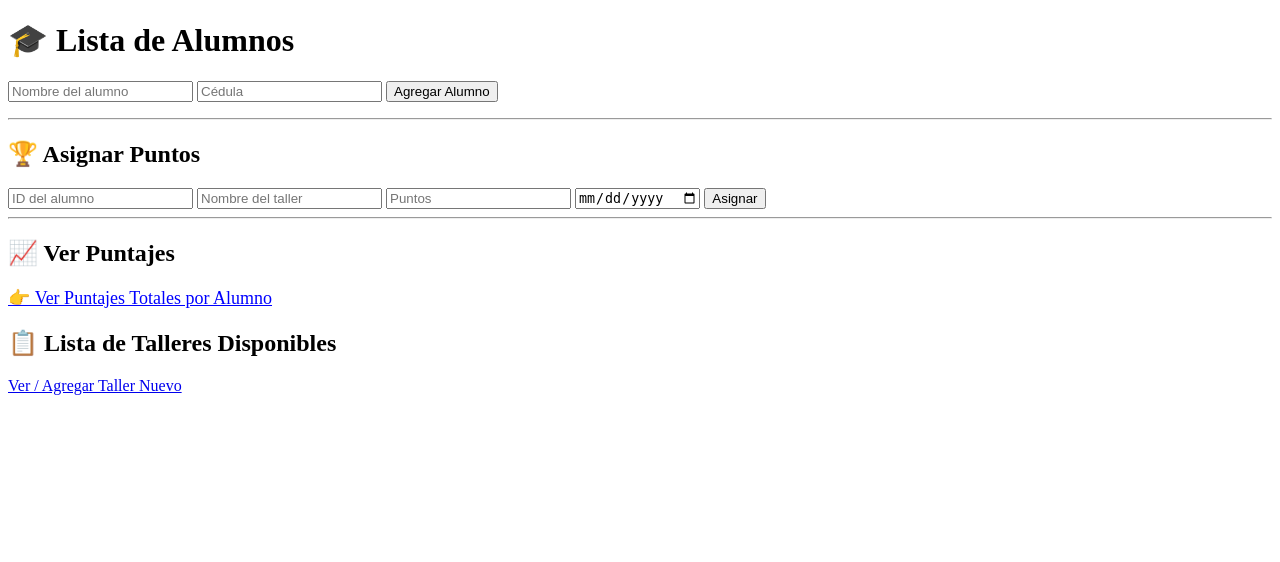
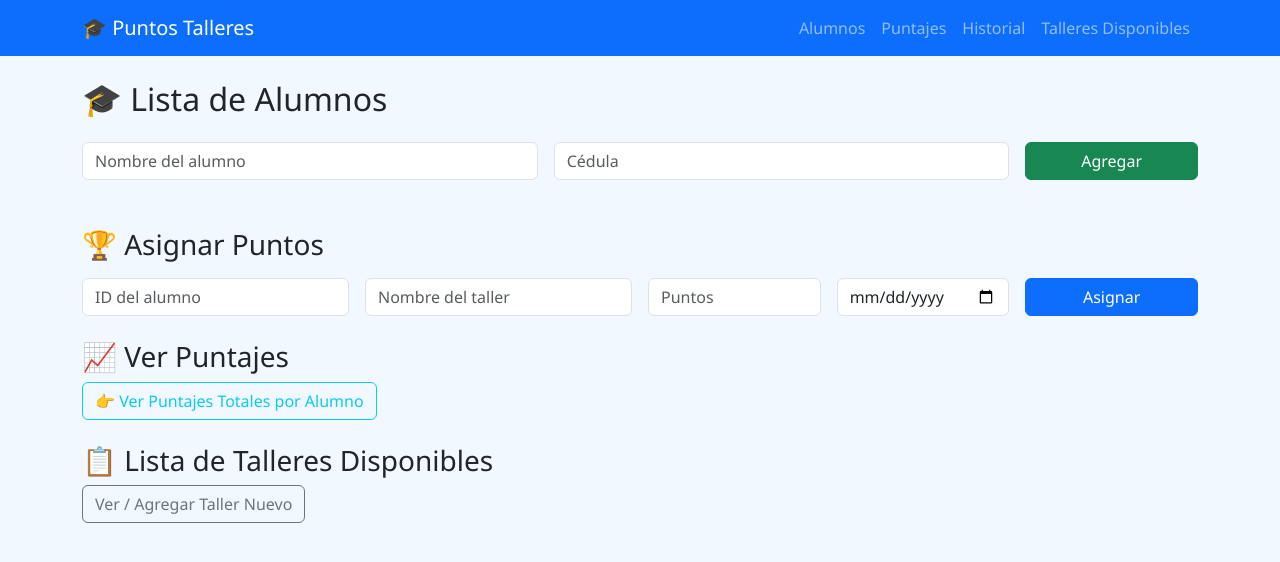
Before and after one commit to alanriquelmee/puntos-talleres-flask, a Flask app: page / in a window 1280 px wide. Shown: the top 562 px of the page. Run offline with Flask 3, Linux system fonts and the light colour scheme; data that the repository does not hold is empty.

Commit message:
Mejora de interfaz visual con base.html y Bootstrap

```diff
--- /dev/null
+++ b/templates/base.html
@@ -0,0 +1,41 @@
+<!DOCTYPE html>
+<html lang="es">
+<head>
+  <meta charset="UTF-8">
+  <title>{% block title %}Gestión de Talleres{% endblock %}</title>
+  <meta name="viewport" content="width=device-width, initial-scale=1">
+
+  <!-- Bootstrap 5 -->
+  <link href="https://cdn.jsdelivr.net/npm/bootstrap@5.3.0/dist/css/bootstrap.min.css" rel="stylesheet">
+
+  <style>
+    body {
+      font-family: 'Segoe UI', sans-serif;
+      background-color: #f1f8ff;
+    }
+  </style>
+</head>
+<body>
+
+  <!-- Navbar -->
+  <nav class="navbar navbar-expand-lg navbar-dark bg-primary mb-4">
+    <div class="container">
+      <a class="navbar-brand" href="/">🎓 Puntos Talleres</a>
+      <div class="collapse navbar-collapse">
+        <ul class="navbar-nav ms-auto">
+          <li class="nav-item"><a class="nav-link" href="/">Alumnos</a></li>
+          <li class="nav-item"><a class="nav-link" href="/puntajes">Puntajes</a></li>
+          <li class="nav-item"><a class="nav-link" href="/ver_talleres">Historial</a></li>
+          <li class="nav-item"><a class="nav-link" href="/talleres_disponibles">Talleres Disponibles</a></li>
+        </ul>
+      </div>
+    </div>
+  </nav>
+
+  <!-- Contenido -->
+  <div class="container">
+    {% block content %}{% endblock %}
+  </div>
+
+</body>
+</html>
--- a/templates/index.html
+++ b/templates/index.html
@@ -1,51 +1,61 @@
-<!DOCTYPE html>
-<html>
-<head>
-  <meta charset="UTF-8">
-  <title>Gestión de Puntos</title>
-  <meta name="viewport" content="width=device-width, initial-scale=1">
-</head>
-<body>
-  <h1>🎓 Lista de Alumnos</h1>
+{% extends "base.html" %}
+{% block title %}Inicio - Gestión de Puntos{% endblock %}
 
-  <form action="/nuevo_alumno" method="POST">
-    <input name="nombre" placeholder="Nombre del alumno" required>
-    <input name="cedula" placeholder="Cédula" required>
-    <button type="submit">Agregar Alumno</button>
+{% block content %}
+  <h2 class="mb-4">🎓 Lista de Alumnos</h2>
+
+  <!-- Formulario nuevo alumno -->
+  <form action="/nuevo_alumno" method="POST" class="row g-3 mb-4">
+    <div class="col-md-5">
+      <input name="nombre" class="form-control" placeholder="Nombre del alumno" required>
+    </div>
+    <div class="col-md-5">
+      <input name="cedula" class="form-control" placeholder="Cédula" required>
+    </div>
+    <div class="col-md-2">
+      <button type="submit" class="btn btn-success w-100">Agregar</button>
+    </div>
   </form>
 
-  <ul>
+  <!-- Lista de alumnos -->
+  <ul class="list-group mb-4">
     {% for alumno in alumnos %}
-      <li>ID: {{ alumno.id }} | {{ alumno.nombre }} - {{ alumno.cedula }}</li>
+      <li class="list-group-item d-flex justify-content-between align-items-center">
+        ID: {{ alumno.id }} | {{ alumno.nombre }} - {{ alumno.cedula }}
+        <form action="/eliminar_alumno/{{ alumno.id }}" method="POST" onsubmit="return confirm('¿Eliminar este alumno?');">
+          <button class="btn btn-danger btn-sm">❌</button>
+        </form>
+      </li>
     {% endfor %}
   </ul>
 
-  <hr>
-<h2>🏆 Asignar Puntos</h2>
-<form action="/asignar_puntos" method="POST">
-  <input name="alumno_id" placeholder="ID del alumno" required>
-  <input name="taller" placeholder="Nombre del taller" required>
-  <input name="puntos" type="number" placeholder="Puntos" required>
-  <input name="fecha" type="date" required>
-  <button type="submit">Asignar</button>
-</form>
-<hr>
+  <!-- Asignar puntos -->
+  <h3 class="mb-3">🏆 Asignar Puntos</h3>
+  <form action="/asignar_puntos" method="POST" class="row g-3 mb-4">
+    <div class="col-md-3">
+      <input name="alumno_id" class="form-control" placeholder="ID del alumno" required>
+    </div>
+    <div class="col-md-3">
+      <input name="taller" class="form-control" placeholder="Nombre del taller" required>
+    </div>
+    <div class="col-md-2">
+      <input name="puntos" type="number" class="form-control" placeholder="Puntos" required>
+    </div>
+    <div class="col-md-2">
+      <input name="fecha" type="date" class="form-control" required>
+    </div>
+    <div class="col-md-2">
+      <button type="submit" class="btn btn-primary w-100">Asignar</button>
+    </div>
+  </form>
 
-<h2>📈 Ver Puntajes</h2>
-<p>
-  <a href="/puntajes" style="font-size: 18px; color: blue; text-decoration: underline;">
+  <!-- Ver puntajes -->
+  <h3>📈 Ver Puntajes</h3>
+  <a href="/puntajes" class="btn btn-outline-info mb-4">
     👉 Ver Puntajes Totales por Alumno
   </a>
-</p>
-<ul>
-  {% for alumno in alumnos %}
-    <li>
-      ID: {{ alumno.id }} | {{ alumno.nombre }} - {{ alumno.cedula }}
-      <form action="/eliminar_alumno/{{ alumno.id }}" method="POST" style="display:inline;" onsubmit="return confirm('¿Eliminar este alumno?');">
-        <button style="color: white; background-color: red; border: none; padding: 4px 8px; margin-left: 10px; border-radius: 4px;">❌ Eliminar</button>
-      </form>
-    </li>
-  {% endfor %}
-</ul>
-<h2>📋 Lista de Talleres Disponibles</h2>
-<a href="/talleres_disponibles" class="btn btn-outline-secondary">Ver / Agregar Taller Nuevo</a>
+
+  <!-- Link a talleres -->
+  <h3>📋 Lista de Talleres Disponibles</h3>
+  <a href="/talleres_disponibles" class="btn btn-outline-secondary">Ver / Agregar Taller Nuevo</a>
+{% endblock %}
```
Also changed, not shown: templates/puntajes.html (+4 -13 lines), templates/talleres_disponibles.html (+4 -12 lines), database.db.
